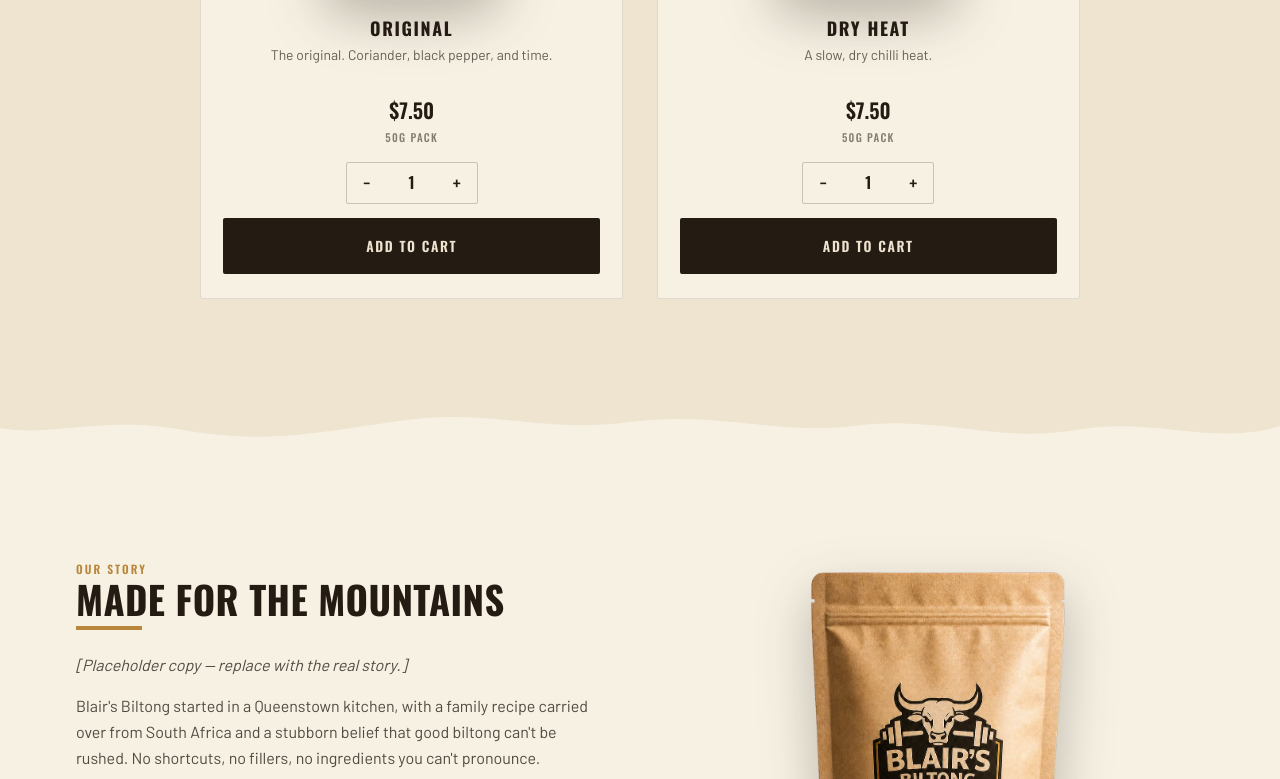
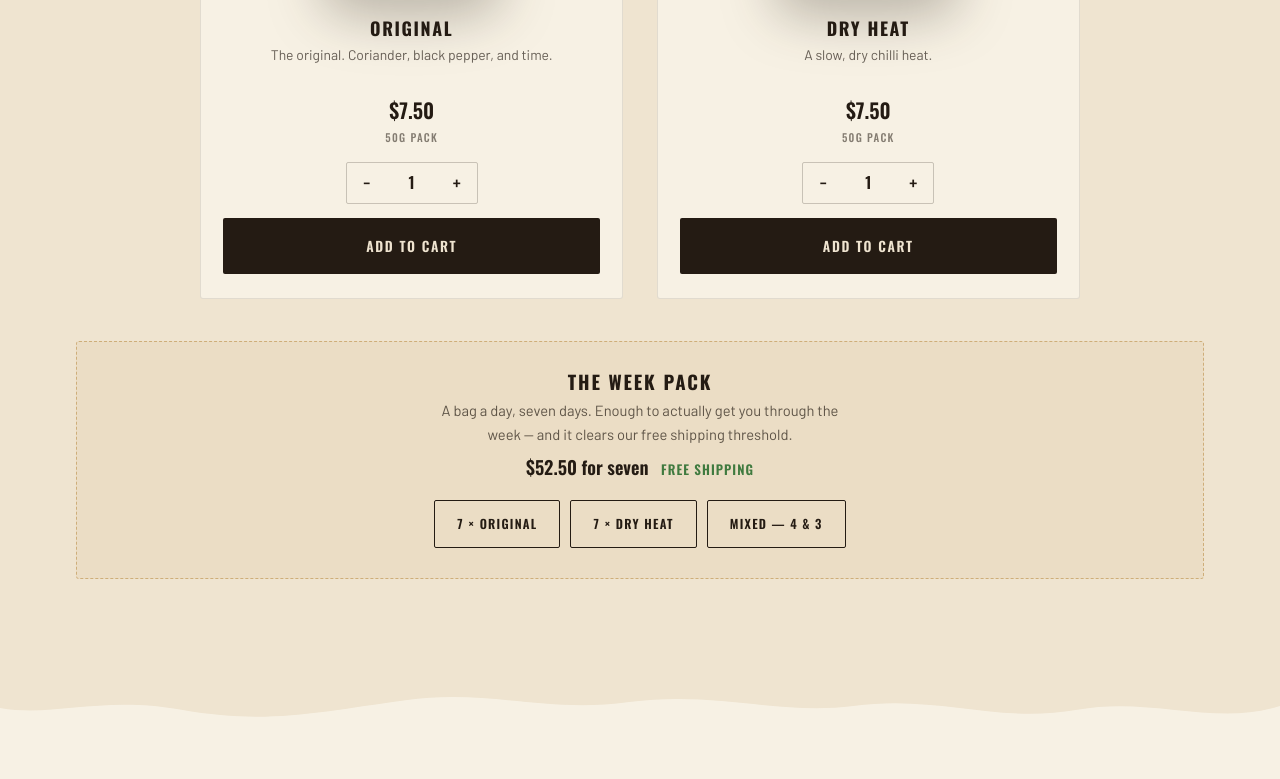
Before and after one commit to MasonBlair/Blairs-Biltong-, a website: page index.html in a window 1280 px wide. Shown: the part 2677-3456 px from the top of the page. Drawn offline with nearby package versions, Linux system fonts and the light colour scheme.

Commit message:
Update index.html

```diff
--- a/index.html
+++ b/index.html
@@ -266,6 +266,22 @@ section[id]{scroll-margin-top:var(--header-h,84px)}
 .qty button:hover{background:rgba(36,27,19,.07)}
 .qty span{flex:1;text-align:center;font-family:'Oswald',sans-serif;font-weight:600;font-size:1rem}
 .card .btn{width:100%;margin-top:auto}
+
+/* Week pack — a bag a day for seven days, which clears the free-shipping line */
+.weekpack{margin-top:42px;border:1.5px dashed rgba(185,135,60,.55);background:rgba(185,135,60,.07);
+  border-radius:3px;padding:30px clamp(20px,4vw,40px);text-align:center}
+.weekpack h3{font-family:'Oswald',sans-serif;font-weight:700;text-transform:uppercase;
+  letter-spacing:.1em;font-size:1.18rem;margin-bottom:8px}
+.weekpack .wp-sub{font-size:.92rem;color:rgba(36,27,19,.7);max-width:52ch;margin:0 auto 6px}
+.weekpack .wp-price{font-family:'Oswald',sans-serif;font-weight:600;font-size:1.15rem;margin-bottom:18px}
+.weekpack .wp-price em{font-style:normal;color:#3f7a3f;font-size:.82rem;letter-spacing:.08em;
+  text-transform:uppercase;margin-left:8px}
+.wp-opts{display:flex;flex-wrap:wrap;gap:10px;justify-content:center}
+.wp-opts button{font-family:'Oswald',sans-serif;font-weight:600;text-transform:uppercase;
+  letter-spacing:.1em;font-size:.78rem;padding:13px 22px;border:1.5px solid var(--ink);
+  background:transparent;color:var(--ink);cursor:pointer;border-radius:2px;transition:all .2s}
+.wp-opts button:hover{background:var(--ink);color:var(--cream-2)}
+@media(max-width:520px){.wp-opts{flex-direction:column}.wp-opts button{width:100%}}
 
 /* reviews */
 .reviews{display:grid;grid-template-columns:repeat(3,1fr);gap:0;text-align:center}
@@ -579,11 +595,23 @@ footer .logo img{width:104px}
       <div class="rv">
         <h2>Fuel your<br>next adventure</h2>
         <div class="rule"></div>
-        <p>Explore our range of premium biltong flavours. Hand made in small batches.</p>
+        <p>Explore our range of full flavoured biltong. Hand made in small batches.</p>
       </div>
       <div></div>
     </div>
     <div class="products" id="productGrid"><!-- rendered by JS --></div>
+
+    <div class="weekpack rv">
+      <h3>The Week Pack</h3>
+      <p class="wp-sub">A bag a day, seven days. Enough to actually get you through the week —
+        and it clears our free shipping threshold.</p>
+      <p class="wp-price" id="wpPrice"><em>Free shipping</em></p>
+      <div class="wp-opts">
+        <button type="button" data-week="original">7 × Original</button>
+        <button type="button" data-week="dryheat">7 × Dry Heat</button>
+        <button type="button" data-week="mixed">Mixed — 4 &amp; 3</button>
+      </div>
+    </div>
   </div>
 </section>
 
@@ -840,9 +868,18 @@ function renderProducts(){
 let cart = [];
 
 function addToCart(id, qty){
+  addLine(id, qty);
+  renderCart();
+  openCart();
+}
+/** Mutates the cart without re-rendering — so multi-item adds only redraw once. */
+function addLine(id, qty){
   const line = cart.find(l => l.id === id);
   if (line) line.qty = Math.min(99, line.qty + qty);
   else cart.push({ id, qty });
+}
+function addManyToCart(pairs){
+  pairs.forEach(([id, qty]) => addLine(id, qty));
   renderCart();
   openCart();
 }
@@ -1100,9 +1137,33 @@ function observeReveals(){
   $$('.rv:not(.in)').forEach(el => io.observe(el));
 }
 
+/* ============================================================================
+   Week pack — 7 bags, one a day. Priced off PRODUCTS so it can never drift
+   out of step with the shop, and the server re-prices it anyway.
+   ========================================================================= */
+const WEEK_PACKS = {
+  original: [['original', 7]],
+  dryheat:  [['dryheat', 7]],
+  mixed:    [['original', 4], ['dryheat', 3]]
+};
+
+function initWeekPack(){
+  const priceEl = $('#wpPrice');
+  const unit = PRODUCTS[0] ? PRODUCTS[0].price : 0;
+  if (priceEl) {
+    const total = unit * 7;
+    priceEl.innerHTML = `${money(total)} for seven` +
+      (total >= CONFIG.freeShippingOver ? ' <em>Free shipping</em>' : '');
+  }
+  $$('[data-week]').forEach(btn => {
+    btn.addEventListener('click', () => addManyToCart(WEEK_PACKS[btn.dataset.week]));
+  });
+}
+
 $('#yr').textContent = new Date().getFullYear();
 renderProducts();
 renderCart();
+initWeekPack();
 observeReveals();
 </script>
 </body>
```
